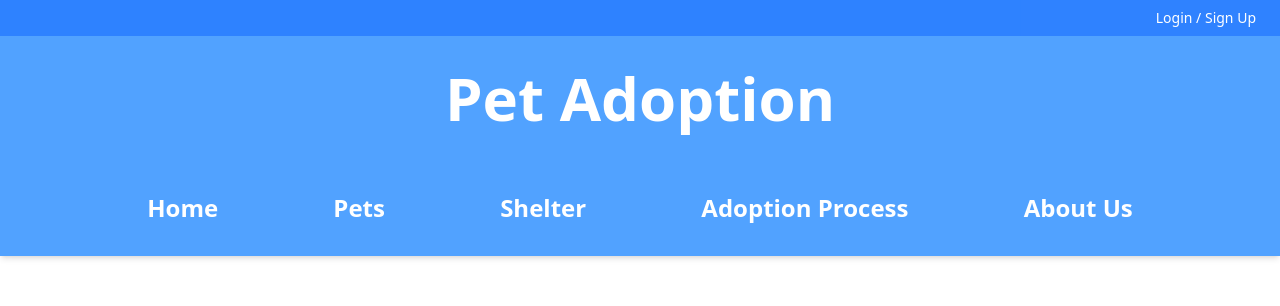
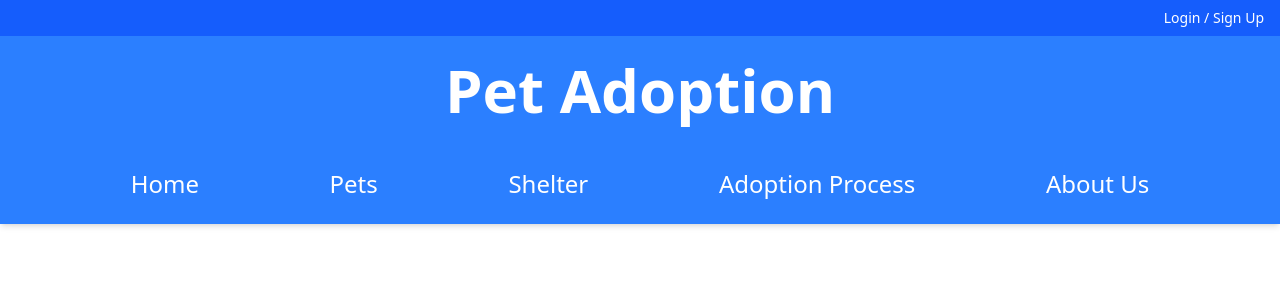
Before and after one commit to kthomascsp/pet-adoption-platform, a Next.js app in the folder petadoption/: page / in a window 1280 px wide. Shown: the top 306 px of the page. Built offline with nearby package versions, Linux system fonts and the light colour scheme; no server answers.

Commit message:
Added collapsing header
Added code to collapse header when scrolling down the page and expand it when scrolling up.

```diff
--- a/petadoption/package.json
+++ b/petadoption/package.json
@@ -17,6 +17,7 @@
     "@vis.gl/react-google-maps": "^1.6.1",
     "class-variance-authority": "^0.7.1",
     "clsx": "^2.1.1",
+    "framer-motion": "^12.23.25",
     "lucide-react": "^0.544.0",
     "next": "15.5.4",
     "react": "19.1.0",
--- a/petadoption/src/app/globals.css
+++ b/petadoption/src/app/globals.css
@@ -183,3 +183,18 @@ textarea {
     disabled:opacity-50 disabled:cursor-not-allowed
     transition-all;
 }
+
+@keyframes slideDown {
+    from {
+        opacity: 0;
+        transform: translateY(-10px);
+    }
+    to {
+        opacity: 1;
+        transform: translateY(0);
+    }
+}
+
+.animate-slideDown {
+    animation: slideDown 0.2s ease-out;
+}
--- a/petadoption/src/app/layout.tsx
+++ b/petadoption/src/app/layout.tsx
@@ -50,7 +50,7 @@ export default function RootLayout({
         <AuthProvider>
             <Header />
             {/* Main content grows to fill available space between header and footer */}
-            <main className="flex-grow">{children}</main>
+            <main className="flex-grow pt-[240px]">{children}</main>
             <Footer />
         </AuthProvider>
         </body>
--- a/petadoption/src/app/profile/page.tsx
+++ b/petadoption/src/app/profile/page.tsx
@@ -160,7 +160,7 @@ export default function ProfilePage() {
             />
 
             {/* Adoption applications section */}
-            <div className="flex flex-col items-center justify-center p-6 mt-10 w-full border rounded shadow bg-white text-black">
+            <div className="flex flex-col items-center justify-center p-6 mt-10 border rounded shadow bg-white text-black">
                 <h2 className="text-xl font-semibold mb-4">Your Adoption Applications</h2>
 
                 {loadingApps && <p>Loading applications...</p>}
@@ -207,7 +207,7 @@ export default function ProfilePage() {
             </div>
 
             {/* Profile details section */}
-            <div className="flex flex-col items-center justify-center p-6 w-full border rounded shadow bg-white text-black">
+            <div className="flex flex-col items-center justify-center p-6 border rounded shadow bg-white text-black">
                 <div className="text-xl font-semibold mb-4">
                     Profile Details
                 </div>
--- a/petadoption/src/components/Header.tsx
+++ b/petadoption/src/components/Header.tsx
@@ -6,37 +6,103 @@
  *  - A navigation bar with site links
  */
 
+"use client";
+
+import { useState, useEffect, useRef } from "react";
+import Link from "next/link";
 import LoginStatus from "./ui/LoginStatus";
-import Link from "next/link";
+import { motion } from "framer-motion";
 
-/**
- * Header component
- * Renders the top navigation area and site title.
- */
 export default function Header() {
+    const [isCollapsed, setIsCollapsed] = useState(false);
+    const lastScrollY = useRef(0);
+
+    useEffect(() => {
+        const onScroll = () => {
+            const currentY = window.scrollY;
+
+            // Collapse when scrolling down past 20px
+            if (currentY > 20 && currentY > lastScrollY.current) {
+                setIsCollapsed(true);
+            }
+
+            // Expand when scrolling up by 30px or more
+            if (currentY < lastScrollY.current - 30) {
+                setIsCollapsed(false);
+            }
+
+            // Expand when at the top of page
+            if (currentY <= 5) {
+                setIsCollapsed(false);
+                //lastScrollY.current = 0;
+                //return;
+            }
+
+            lastScrollY.current = currentY;
+        };
+
+        window.addEventListener("scroll", onScroll);
+        return () => window.removeEventListener("scroll", onScroll);
+    }, []);
+
     return (
-        <header className="sticky top-0 z-50 bg-blue-400 text-white font-semibold shadow-md">
-            {/* Top bar with login/logout and temporary chat link */}
-            <div className="flex justify-end items-center p-2 text-sm pr-6 bg-blue-500/90 backdrop-blur-sm">
-                {/*<Link href="/chat">Chat Test Page</Link>*/}
-                {/*<Link href="/test-storage">Storage Test Page</Link>*/}
+        <header className="fixed top-0 left-0 right-0 z-50 bg-blue-500 text-white shadow-md">
+            {/* Always-visible top bar */}
+            <div className="flex justify-between items-center px-4 py-2 bg-blue-600 relative">
+                <div className="flex-1" />  {/* pushes LoginStatus to the right */}
 
-                <LoginStatus /> {/* Shows user login or logout status */}
+                {/* Collapsed Title (centered inside the top bar) */}
+                <motion.h1
+                    animate={{ opacity: isCollapsed ? 1 : 0 }}
+                    transition={{ duration: 0.25 }}
+                    className="absolute left-1/2 -translate-x-1/2 text-xl font-bold pointer-events-none"
+                >
+                    Pet Adoption
+                </motion.h1>
+
+                {/* Login on the right */}
+                <LoginStatus />
             </div>
 
-            {/* Main site title */}
-            <h1 className="text-center text-5xl md:text-6xl m-2 md:m-4 p-2 md:p-4">
-                Pet Adoption
-            </h1>
+            {/* EXPANDED HEADER (big title + big nav) */}
+            <motion.div
+                initial={false}
+                animate={{
+                    height: isCollapsed ? 0 : "auto",
+                    opacity: isCollapsed ? 0 : 1,
+                }}
+                transition={{ duration: 0.35 }}
+                className="overflow-hidden bg-blue-500"
+            >
+                <h1 className="text-center text-5xl md:text-6xl py-6 font-semibold">
+                    Pet Adoption
+                </h1>
 
-            {/* Primary navigation links */}
-            <nav className="flex justify-evenly text-2xl p-8">
+                <nav className="flex justify-evenly text-2xl py-6 bg-blue-500">
+                    <Link href="/">Home</Link>
+                    <Link href="/pets">Pets</Link>
+                    <Link href="/shelters">Shelter</Link>
+                    <Link href="/process">Adoption Process</Link>
+                    <Link href="/about">About Us</Link>
+                </nav>
+            </motion.div>
+
+            {/* COLLAPSED SMALL NAV */}
+            <motion.nav
+                initial={false}
+                animate={{
+                    height: isCollapsed ? "2.75rem" : 0,
+                    opacity: isCollapsed ? 1 : 0,
+                }}
+                transition={{ duration: 0.25 }}
+                className="overflow-hidden bg-blue-700 text-white text-base flex justify-evenly items-center"
+            >
                 <Link href="/">Home</Link>
                 <Link href="/pets">Pets</Link>
                 <Link href="/shelters">Shelter</Link>
                 <Link href="/process">Adoption Process</Link>
                 <Link href="/about">About Us</Link>
-            </nav>
+            </motion.nav>
         </header>
     );
 }
```
Also changed, not shown: 1 other file (tests, documents, lock files or other folders).
